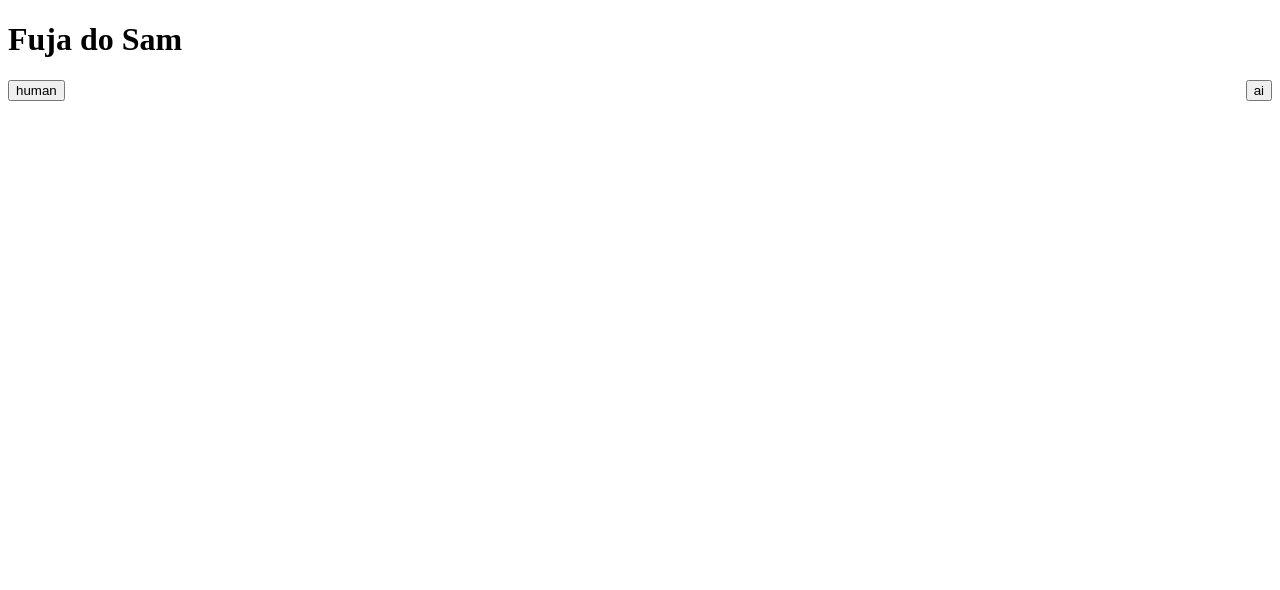
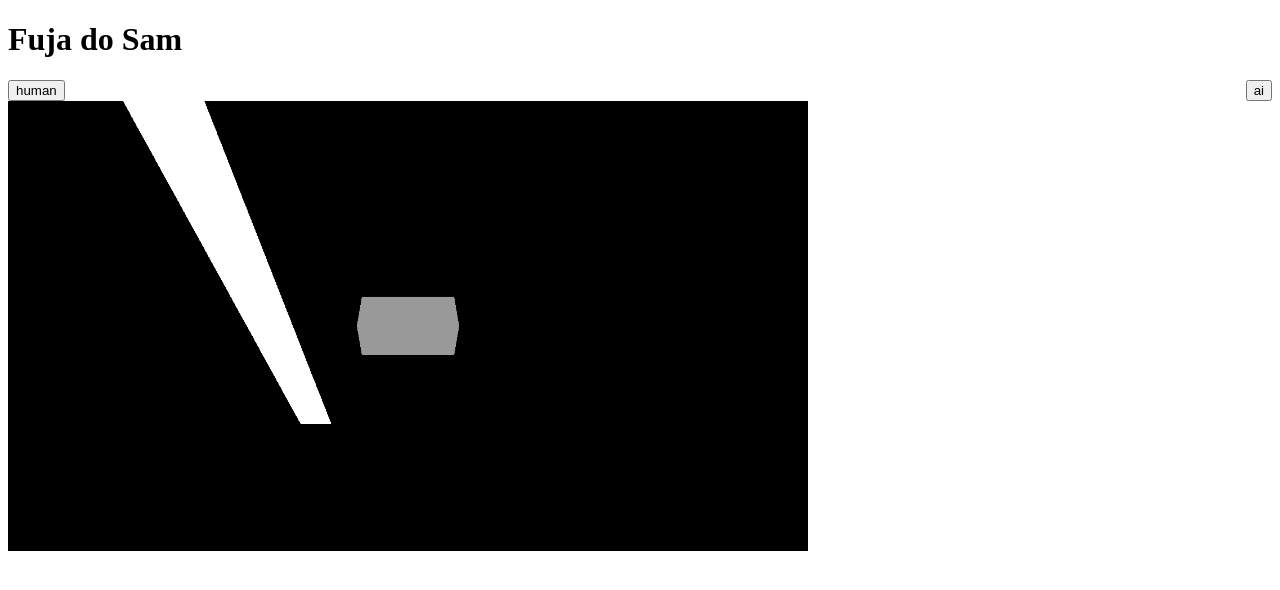
Before and after one commit to tarsislimadev/fujadosam, a website: page index.html in a window 1280 px wide. Drawn offline with nearby package versions, Linux system fonts and the light colour scheme.

Commit message:
Add project files

```diff
--- /dev/null
+++ b/game.camera.js
@@ -0,0 +1,7 @@
+import * as THREE from 'three';
+
+export class GameCamera extends THREE.PerspectiveCamera {
+  constructor(width = window.innerWidth, height = window.innerHeight) {
+    super(75, width / height, 0.1, 1000);
+  }
+}
--- a/game.js
+++ b/game.js
@@ -1,35 +1,63 @@
+import * as THREE from 'three';
 import { GameScene } from './game.scene.js'
 import { GameRenderer } from './game.renderer.js'
+import { GameCamera } from './game.camera.js'
+import { GamePlayer } from './game.player.js'
+import { GameRoad } from './game.road.js'
 
 export class Game {
   isAI = false
   isPlaying = false
 
-  scene = new GameScene()
-  renderer = new GameRenderer()
+  renderer = new GameRenderer({ width: 800, height: 450, animate: () => this.animate() })
+  scene = new GameScene(800, 450)
+  light = new THREE.AmbientLight(0xffffff)
+  camera = new GameCamera()
+  player = new GamePlayer({})
+  road = new GameRoad({})
 
-  constructor() { }
+  constructor() {
+    // player
+    this.player.position.set(0, 0, 0)
+    this.scene.add(this.player)
+    // camera
+    this.camera.position.set(0, 5, -5)
+    this.scene.add(this.camera)
+    this.camera.lookAt(this.player.position)
+    // light
+    this.scene.add(this.light)
+    // road
+    this.road.position.set(0, 0, 0)
+    this.scene.add(this.road)
+  }
 
   setIsAI(isAI) {
-    this.isAI = isAI
+    this.isAI = !!isAI
     return this
   }
 
+  enableKeyboardEvents() {
+    window.addEventListener('keydown', (event) => {
+      switch (event.code) {
+        case 'ArrowLeft': this.player.position.x += 1; break;
+        case 'ArrowRight': this.player.position.x -= 1; break;
+      }
+    })
+  }
+
+  enableAiControls() { /* fixme */ }
+
   start() {
+    this.isAI ? this.enableAiControls() : this.enableKeyboardEvents()
     this.isPlaying = true
-    this.update()
-    return this
   }
 
   stop() {
     this.isPlaying = false
-    return this
   }
 
-  update() {
-    if (this.isPlaying) {
-      window.requestAnimationFrame(() => this.update())
-    }
-    return this
+  animate() {
+    this.road.position.x += 1e-2
+    this.renderer.render(this.scene, this.camera)
   }
 }
--- /dev/null
+++ b/game.player.js
@@ -0,0 +1,17 @@
+import * as THREE from 'three';
+
+export class GamePlayer extends THREE.Mesh {
+  constructor() {
+    const geometry = new THREE.BoxGeometry(2, 1, 1);
+    const material = new THREE.MeshLambertMaterial({ color: 0xffffff });
+    super(geometry, material);
+  }
+
+  moveLeft() {
+    this.position.x -= 1
+  }
+
+  moveRight() {
+    this.position.x += 1
+  }
+}
--- a/game.renderer.js
+++ b/game.renderer.js
@@ -1,3 +1,10 @@
-export class GameRenderer {
-  domElement = document.createElement('div') // fixme
+import * as THREE from 'three';
+
+export class GameRenderer extends THREE.WebGLRenderer {
+  constructor({ width = window.innerWidth, height = window.innerHeight, animate } = {}) {
+    super()
+    this.setSize(width, height);
+    this.setPixelRatio(width / height)
+    if (animate) this.setAnimationLoop(animate);
+  }
 }
--- /dev/null
+++ b/game.road.js
@@ -0,0 +1,33 @@
+import * as THREE from 'three';
+
+export class GameRoad extends THREE.Group {
+  constructor() {
+    super()
+    this.add(this.createFloor())
+    this.add(this.createLeftWall())
+    this.add(this.createRightWall())
+  }
+
+  createFloor() {
+    return this.createPlaneGeometry(1, 10)
+  }
+
+  createLeftWall() {
+    const left = this.createPlaneGeometry(1, 10)
+    left.rotation.x = Math.PI
+    return left
+  }
+
+  createRightWall() {
+    const right = this.createPlaneGeometry(1, 10)
+    right.rotation.y = Math.PI
+    return right
+  }
+
+  createPlaneGeometry(width, height, color = 0xffffff) {
+    return new THREE.Mesh(
+      new THREE.PlaneGeometry(width, height),
+      new THREE.MeshBasicMaterial({ color, side: THREE.DoubleSide }),
+    );
+  }
+}
--- a/game.scene.js
+++ b/game.scene.js
@@ -1 +1,3 @@
-export class GameScene {}
+import * as THREE from 'three';
+
+export class GameScene extends THREE.Scene { }
--- a/index.html
+++ b/index.html
@@ -5,6 +5,16 @@
   <meta charset="UTF-8">
   <meta name="viewport" content="width=device-width, initial-scale=1.0">
   <title>Fuja do Sam</title>
+  <script type="importmap">
+    {
+      "imports": {
+        "synaptic": "https://cdn.jsdelivr.net/npm/synaptic@1.1.4/+esm",
+        "three": "https://cdn.jsdelivr.net/npm/three@0.183.2/+esm",
+        "three/addons/": "https://cdn.jsdelivr.net/npm/three@0.183.2/examples/jsm/"
+      }
+    }
+  </script>
+  <link rel="stylesheet" href="./index.css">
 </head>
 
 <body>
```
Also changed, not shown: index.css (added), 1 other file.
